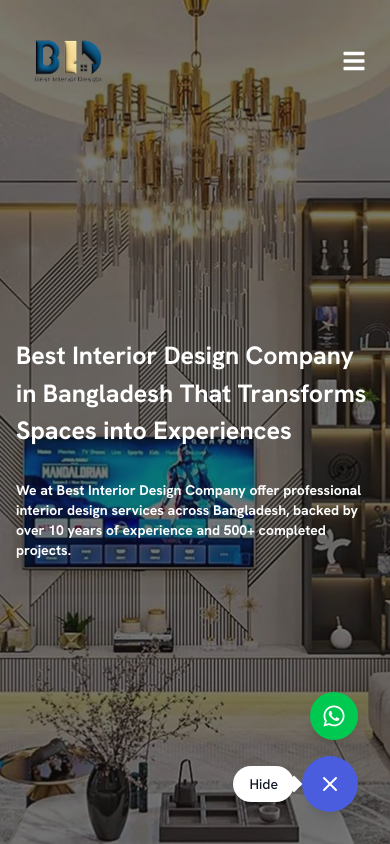
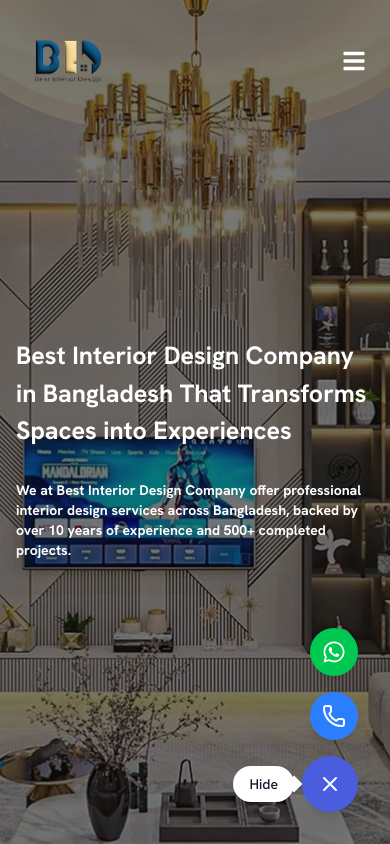
Before and after one commit to Sijan666/starInterior, a Next.js app: page / in a window 390 px wide. Both pictures are taken after a click on the button 330 px from the left and 784 px from the top of the page. Shown: the top 844 px of the page. Built offline with nearby package versions, Linux system fonts and the light colour scheme.

Commit message:
add phone in contact menu

```diff
--- a/src/components/layouts/ContactMenu.jsx
+++ b/src/components/layouts/ContactMenu.jsx
@@ -35,6 +35,17 @@ export default function ContactMenu() {
                 <Phone size={24} />
             </button>
             </div> */}
+            <div className="group relative flex items-center">
+                <span className="absolute right-14 whitespace-nowrap rounded-lg bg-white px-3 py-1.5 text-sm font-medium text-gray-900 shadow-md opacity-0 transition-opacity group-hover:opacity-100">
+                    Call us
+                </span>
+                <a
+                    href="tel: +8801828871277"
+                    className="flex h-12 w-12 items-center justify-center rounded-full bg-blue-500 text-white shadow-lg transition-transform hover:scale-110"
+                >
+                    <Phone size={24} />
+                </a>
+            </div>
         </div>
         {/* 2. Main Toggle Button */}
         <div className="group relative flex items-center">
```
